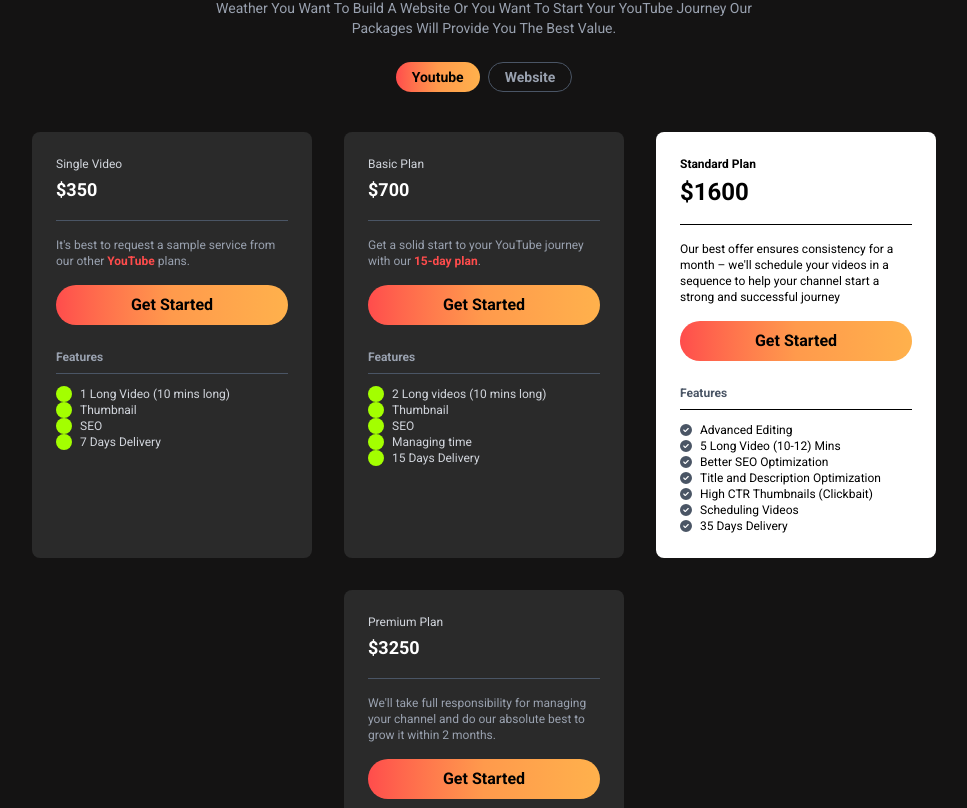
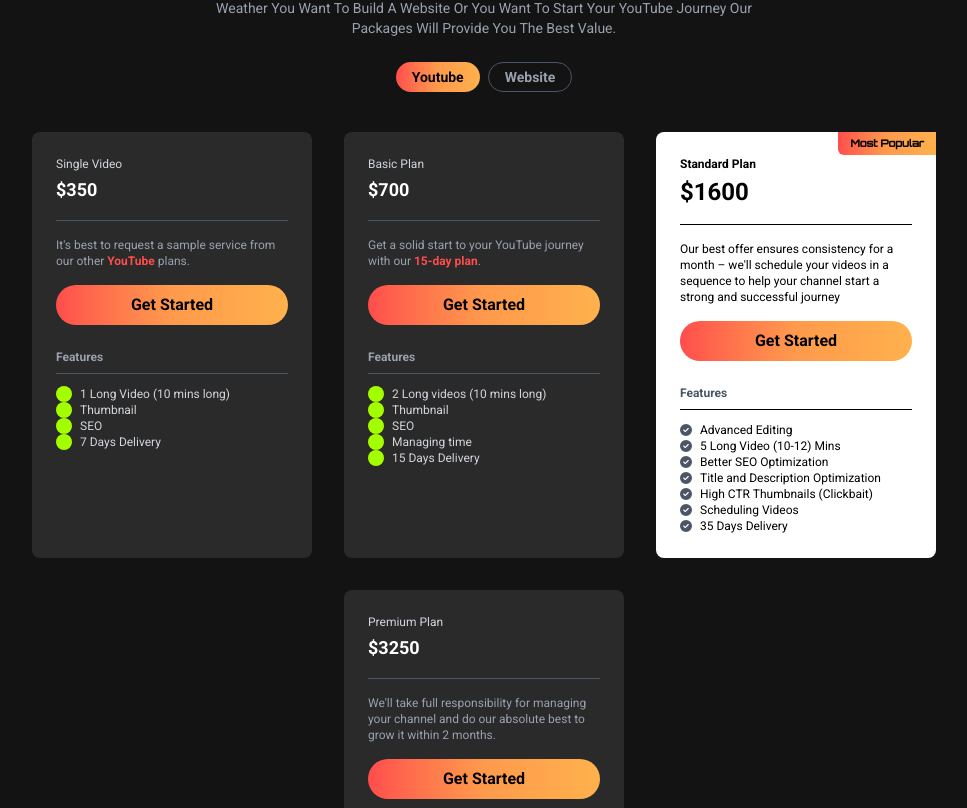
Before and after one commit to MoyasiGinko/SS-Media-website, a Next.js app: page /pricing in a window 1280 px wide. Shown: the part 672-1480 px from the top of the page, without its empty margins (156-1123 px from the left). Built offline with nearby package versions, Linux system fonts and the light colour scheme.

Commit message:
Update Pricing.tsx

```diff
--- a/components/pricing-page/Pricing.tsx
+++ b/components/pricing-page/Pricing.tsx
@@ -282,7 +282,7 @@ const PackagesAndServices: React.FC = () => {
             {youtubePackages.map((pkg, index) => (
               <article
                 key={index}
-                className={`rounded-lg p-6 w-full md:w-[280px] flex flex-col justify-between ${
+                className={`relative rounded-lg p-6 w-full md:w-[280px] flex flex-col justify-between ${
                   pkg.highlight ? "bg-white text-black" : "bg-[#2a2a2a]"
                 }`}
               >
```
